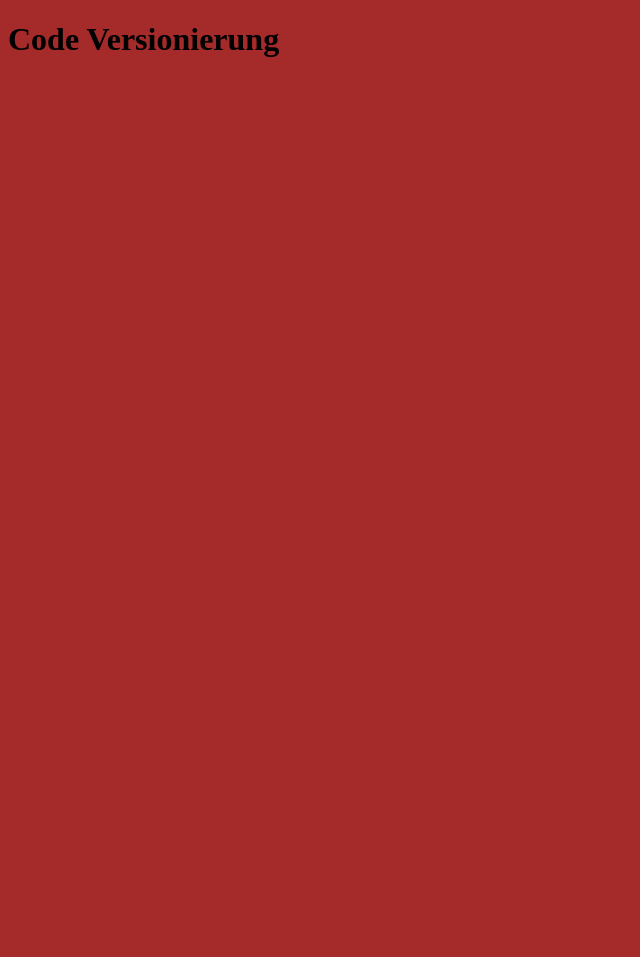
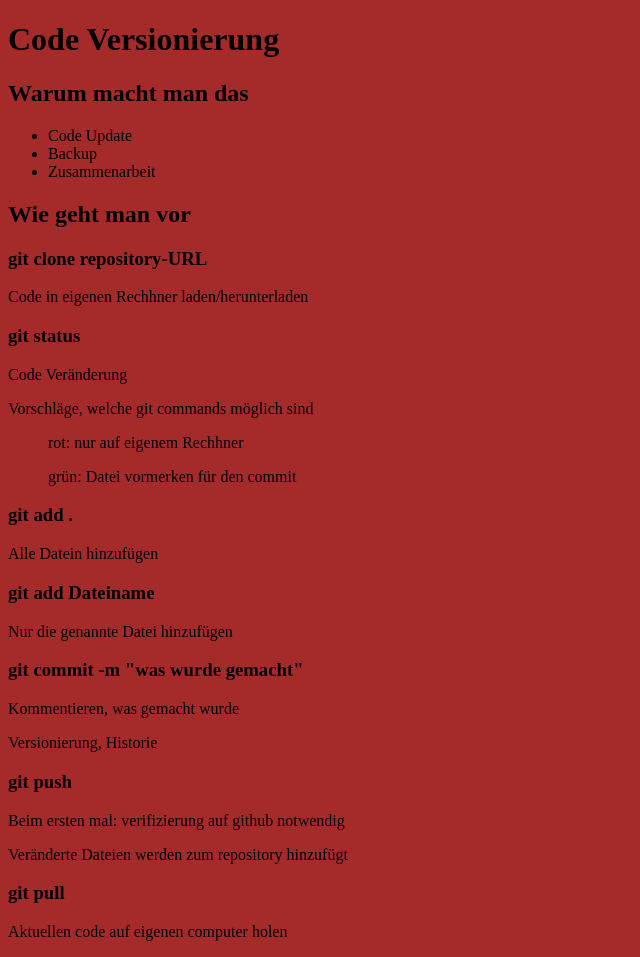
Before and after one commit to fultoncruise/git-cheatsheet, a plain HTML site: page index.html in a window 1280 px wide. Shown: the whole page, without its empty margins (0-640 px from the left). Before the commit the page ends 800 px from the top, so only its background shows below. Drawn offline with Linux system fonts and the light colour scheme.

Commit message:
index.html

```diff
--- a/index.html
+++ b/index.html
@@ -9,5 +9,31 @@
 </head>
 <body>
     <h1>Code Versionierung</h1>
+    <h2>Warum macht man das</h2>
+    <ul>
+        <li>Code Update</li>
+        <li>Backup</li>
+        <li> Zusammenarbeit</li>
+    </ul>
+    <h2>Wie geht man vor</h2>
+    <h3> git clone repository-URL</h3>
+    <p>Code in eigenen Rechhner laden/herunterladen</p>
+    <h3>git status</h3>
+    <p>Code Veränderung</p>
+    <p>Vorschläge, welche git commands möglich sind</p>
+    <ul>rot: nur auf eigenem Rechhner</ul>
+    <ul>grün: Datei vormerken für den commit</ul>
+    <h3>git add .</h3>
+    <p>Alle Datein hinzufügen</p>
+    <h3>git add Dateiname</h3>
+    <p>Nur die genannte Datei hinzufügen</p>
+    <h3>git commit -m "was wurde gemacht"</h3>
+    <p>Kommentieren, was gemacht wurde</p>
+    <p>Versionierung, Historie</p>
+    <h3>git push</h3>
+    <p>Beim ersten mal: verifizierung auf github notwendig</p>
+    <p>Veränderte Dateien werden zum repository hinzufügt</p>
+    <h3>git pull</h3>
+    <p>Aktuellen code auf eigenen computer holen</p>
 </body>
 </html>
```
